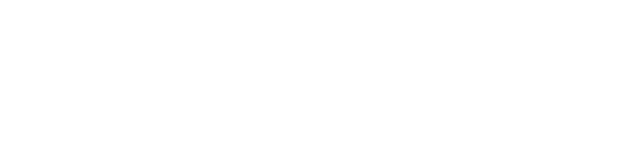
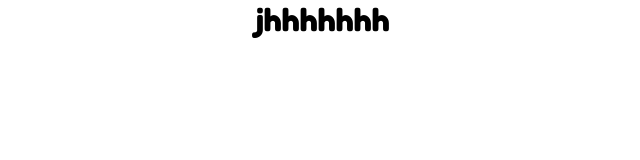
Before and after one commit to SimonaMartinucci/html-css-float-cards, a plain HTML site: page index.html in a window 1280 px wide. Shown: the whole page, without its empty margins (317-957 px from the left). Drawn offline with Linux system fonts and the light colour scheme.

Commit message:
add container

```diff
--- a/css/style.css
+++ b/css/style.css
@@ -3,4 +3,12 @@
     padding: 0;
     box-sizing: border-box;
     font-family: "Fredoka", sans-serif;
+    background-color: white;
 }
+
+#container {
+    width: 80%;
+    height: auto;
+    margin: 0 auto;
+    text-align: center;
+}
--- a/index.html
+++ b/index.html
@@ -6,13 +6,14 @@
     <link rel="preconnect" href="https://fonts.googleapis.com">
 <link rel="preconnect" href="https://fonts.gstatic.com" crossorigin>
 <link href="https://fonts.googleapis.com/css2?family=Fredoka:wght@300..700&display=swap" rel="stylesheet">
+<link rel="stylesheet" href="css/style.css">
     <title>html-css-float-cards</title>
 </head>
 
 <body>
-    <div class="container">
+    <div id="container">
         <header>
-
+            <h1>jhhhhhhh</h1>
         </header>
 
         <main>
```
